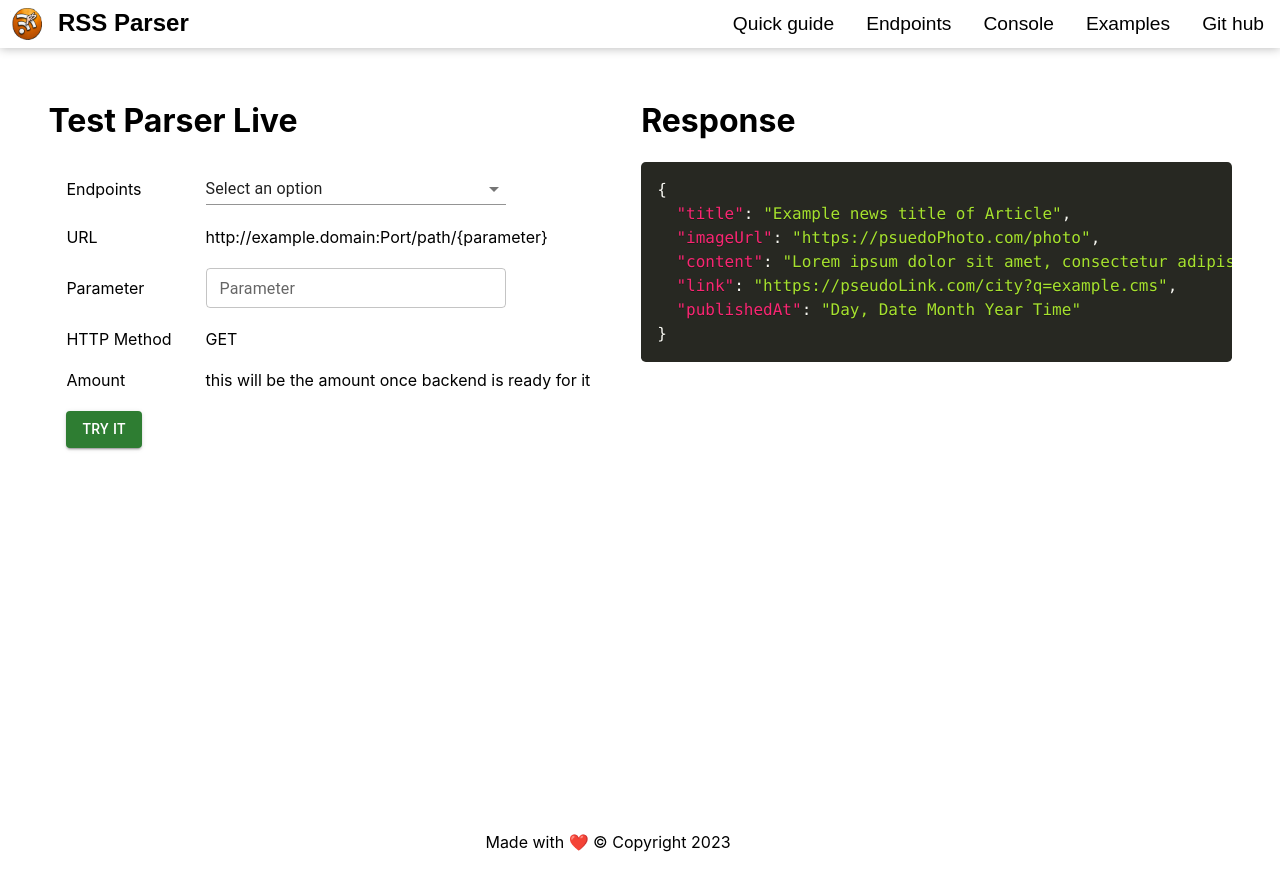
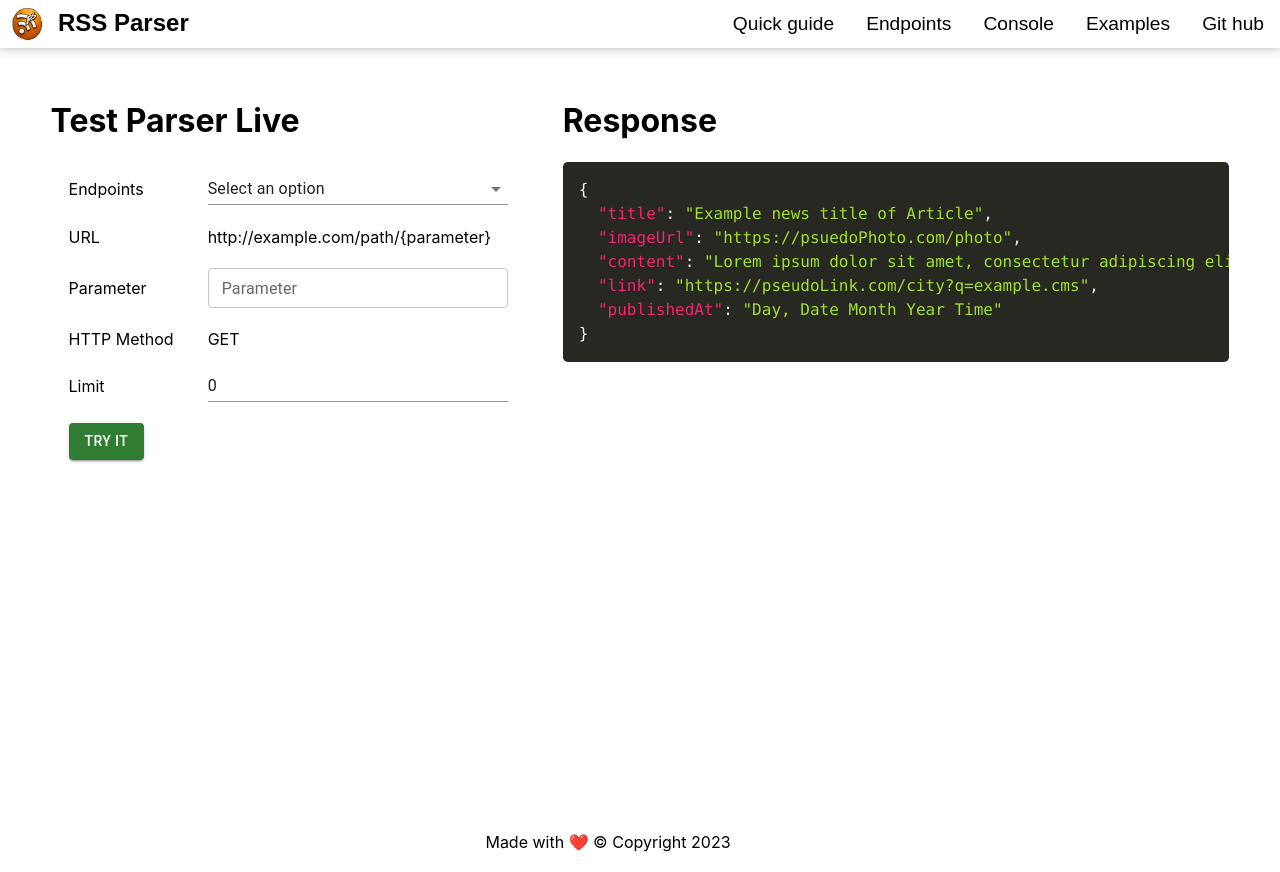
Before and after one commit to kunalkashyap-1/RSS_feed_parser-scraper, a React (Create React App) app in the folder documentation/: page /Console in a window 1280 px wide. Built offline with nearby package versions, Linux system fonts and the light colour scheme.

Commit message:
console limit endpoint feature added

```diff
--- a/documentation/src/components/Console.jsx
+++ b/documentation/src/components/Console.jsx
@@ -1,19 +1,21 @@
 import { useState, useEffect } from "react";
 import { Prism } from 'react-syntax-highlighter';
 import { okaidia } from 'react-syntax-highlighter/dist/esm/styles/prism';
-import { Button, NativeSelect, TextField } from '@mui/material';
+import { Button, NativeSelect, TextField, Input } from '@mui/material';
 
 
 function Console() {
     const urls = {
-        Parameter: "http://example.domain:Port/path/",
+        Parameter: "http://example.com/path/",
         Search: "http://localhost:8383/search/",
         Stat: "http://localhost:8383/feeds/",
         Location: "http://localhost:8383/c1/"
     }
 
-    const [endpoint, setEndpoint] = useState(`${urls.Parameter}{parameter}`);
+    const [endpoint, setEndpoint] = useState(`${urls.Parameter}`);
     const [submit, setSubmit] = useState(0);
+    const [limit, setLimit] = useState(0);
+    const [param, setParam] = useState(`{parameter}`);
     const [option, setOption] = useState("Parameter");
     const [api_data, setData] = useState({
         "title": "Example news title of Article",
@@ -24,13 +26,13 @@ function Console() {
     });
 
     const selectHandler = (event) => {
-        setEndpoint(`${urls[event.target.value]}{parameter}`);
+        setEndpoint(`${urls[event.target.value]}`);
         setOption(event.target.value);
     };
 
     useEffect(() => {
         // console.log(endpoint);
-        submit === 1 ? fetch(endpoint)
+        submit === 1 ? fetch(`${endpoint}${param}${limit>0?`?limit=${limit}`:""}`)
             .then((response) => response.json())
             .then((res) => {
                 // console.log(res);
@@ -39,7 +41,9 @@ function Console() {
             })
             .catch((error) => console.error(error)) : <></>;
 
-    }, [submit]);
+    },
+    // eslint-disable-next-line
+    [submit]);
 
     function OnSubmit(event) {
         event.preventDefault();
@@ -71,7 +75,7 @@ function Console() {
                     </tr>
                     <tr>
                         <td>URL</td>
-                        <td>{endpoint}</td>
+                        <td>{`${endpoint}${param}${limit>0?`?limit=${limit}`:""}`}</td>
                     </tr>
                     <tr>
                         <td>Parameter</td>
@@ -84,7 +88,7 @@ function Console() {
                                 variant="outlined"
                                 onChange={(event) => {
                                     const val = event.target.value;
-                                    setEndpoint(`${urls[option]}${val.length !== 0 ? val : `{parameter}`}`);
+                                    setParam(`${val.length !== 0 ? val : `{parameter}`}`);
                                 }} />
                         </td>
                     </tr>
@@ -93,8 +97,18 @@ function Console() {
                         <td>GET</td>
                     </tr>
                     <tr>
-                        <td>Amount</td>
-                        <td>this will be the amount once backend is ready for it </td>
+                        <td>Limit</td>
+                        <td>
+                            <Input
+                            type="number"
+                            value={limit}
+                            sx={{width:300}}
+                            onChange={(event)=>{
+                                const amt = event.target.value;
+                                setLimit( amt >-1?amt:0);
+                            }}
+                            />
+                                </td>
                     </tr>
                     <tr>
                         {/* <input type="submit" onClick={OnSubmit} value="Try it" /> */}
```
